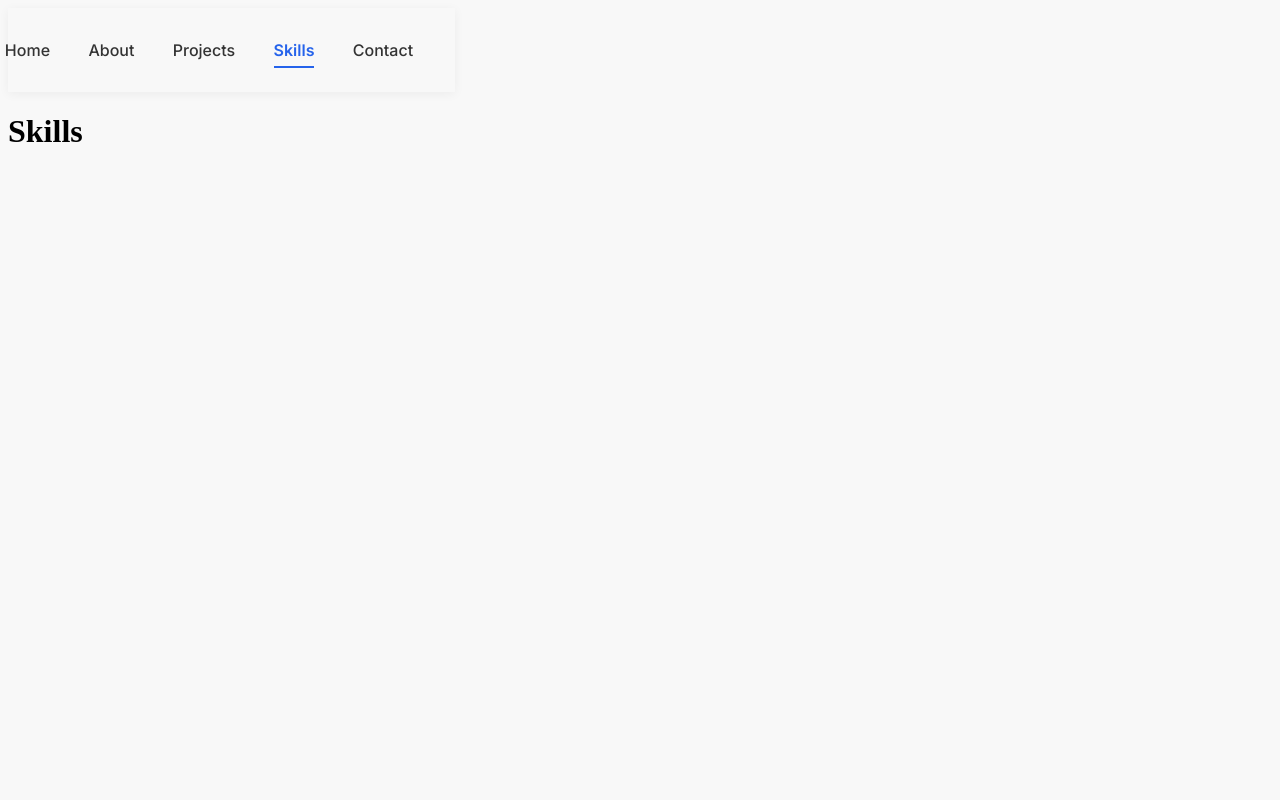
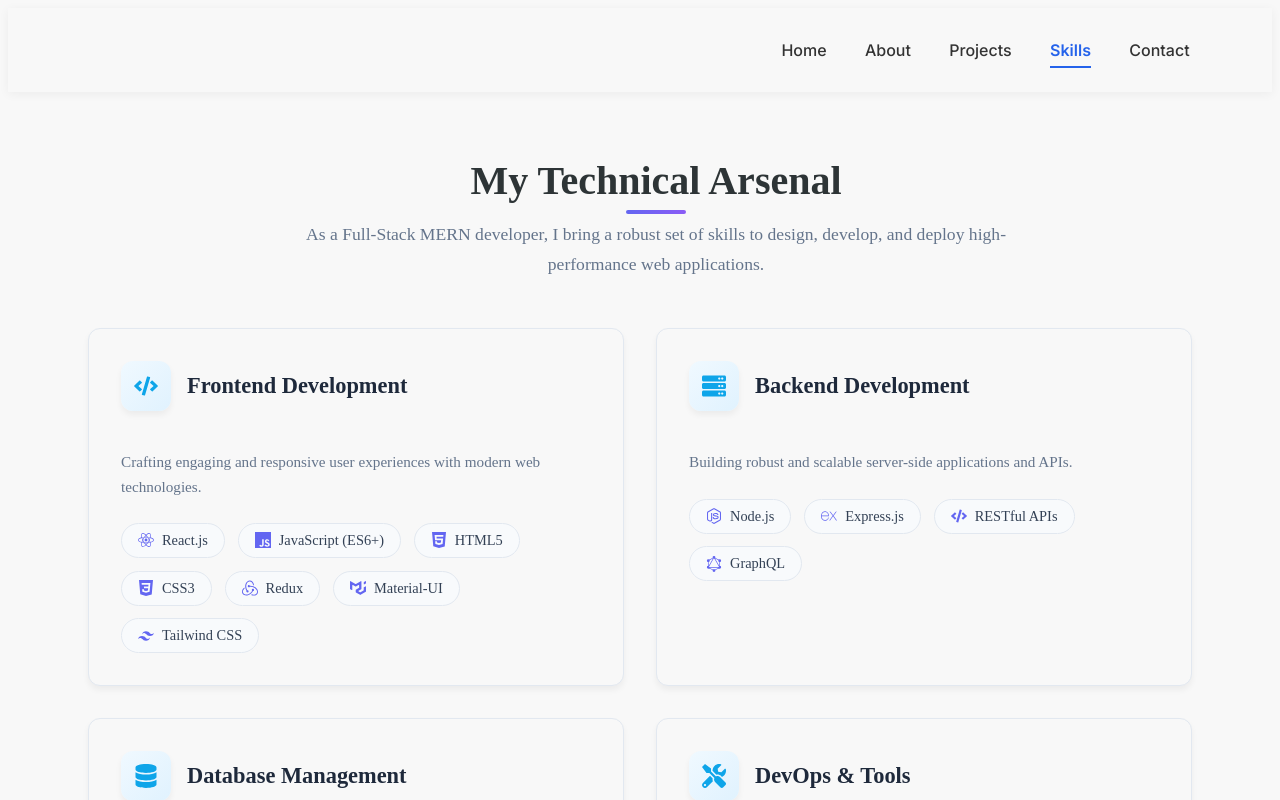
Before and after one commit to silent-knight19/portfolio, a React (Vite) app in the folder my-portfolio/: page /skills in a window 1280 px wide. Shown: the top 800 px of the page. Built offline with nearby package versions, Linux system fonts and the light colour scheme.

Commit message:
completed skills page

```diff
--- a/my-portfolio/package.json
+++ b/my-portfolio/package.json
@@ -10,8 +10,10 @@
     "preview": "vite preview"
   },
   "dependencies": {
+    "framer-motion": "^12.23.7",
     "react": "^19.1.0",
     "react-dom": "^19.1.0",
+    "react-icons": "^5.5.0",
     "react-router-dom": "^7.7.0"
   },
   "devDependencies": {
--- a/my-portfolio/src/About/AboutPage.jsx
+++ b/my-portfolio/src/About/AboutPage.jsx
@@ -17,14 +17,14 @@ function AboutPage() {
             </div>
 
             <div className='about'>
-                <h3>My Development Approach</h3>
+                <h3 style={{fontSize:"2rem"}}>My Development Approach</h3>
                 <p>I write code with the next developer in mind — whether that's a teammate or future me. I'm still learning the balance between over-engineering and building for scale, but I've found that starting simple and refactoring when needed usually works better than trying to predict every future requirement.</p>
 
                 <p>When I encounter bugs or performance issues, I don't just fix the symptom — I dig into why it happened. This curiosity has taught me more about how systems work than any tutorial ever could.</p>
             </div>
 
             <div className='about'>
-                <h3>Recent Learning Experiences</h3>
+                <h3 style={{fontSize:"2rem"}}>Recent Learning Experiences</h3>
                 <p>While building my collaborative editor project, I ran into my first real concurrency challenge when multiple users were editing simultaneously. I spent days researching operational transforms and conflict resolution before settling on a simpler approach that works for my current scope. It was humbling but taught me the value of incremental complexity.</p>
 
                 <p>I recently refactored a personal project from prop drilling hell to using Context API. The improvement in code readability was immediate, and it made me realize how much I'd been fighting React instead of working with it.</p>
@@ -33,7 +33,7 @@ function AboutPage() {
             </div>
 
             <div className='about'>
-                <h3>What I'm Learning Now</h3>
+                <h3 style={{fontSize:"2rem"}}>What I'm Learning Now</h3>
                 <p>System design fascinates me, but I'm honest about being a beginner. I'm working through case studies, understanding how to think about trade-offs between consistency and availability, and learning why certain patterns exist before trying to apply them.</p>
 
                 <p>TypeScript is becoming second nature, though I still occasionally fight with the compiler when trying to type complex React patterns. The safety it provides is worth the learning curve.</p>
@@ -42,7 +42,7 @@ function AboutPage() {
             </div>
 
             <div className='about'>
-                <h3>How I Work</h3>
+                <h3 style={{fontSize:"2rem"}}>How I Work</h3>
                 <p>I believe in writing code that explains itself, but I'm not dogmatic about it. Sometimes a well-placed comment is better than trying to make the code "self-documenting" at the expense of readability.</p>
 
                 <p>I test the critical paths of my applications, but I'm still learning where to draw the line between useful tests and testing for the sake of coverage metrics.</p>
@@ -51,7 +51,7 @@ function AboutPage() {
             </div>
 
             <div className='about'>
-                <h3>Looking Forward</h3>
+                <h3 style={{fontSize:"2rem"}}>Looking Forward</h3>
                 <p>I want to build systems that can grow without breaking. I'm working on understanding the principles behind good architecture rather than just copying patterns I've seen elsewhere.</p>
 
                 <p>My goal is to become the kind of developer who can see the bigger picture while still caring about the details — someone who can balance technical excellence with practical delivery.</p>
--- a/my-portfolio/src/App.jsx
+++ b/my-portfolio/src/App.jsx
@@ -5,7 +5,7 @@ import Hero1 from "./landingPage/Hero1";
 import AboutPage from "./About/AboutPage";
 import Contact from "./contact/Contact";
 import Projects from "./projects/Projects";
-import Skills from "./skills/Skills";
+import Skills from "./skills/skills";
 function App() {
   return (
     <Router>
--- /dev/null
+++ b/my-portfolio/src/skills/Skills.css
@@ -0,0 +1,207 @@
+/* Skills Section */
+.skills-section {
+  min-height: 100vh;
+  width: 100%;
+  padding: 2rem 5rem;
+  background-color: #f8f8f8;
+  display: flex;
+  flex-direction: column;
+  justify-content: center;
+  box-sizing: border-box;
+}
+
+.section-header {
+  text-align: center;
+  margin-bottom: 3rem;
+  width: 100%;
+  max-width: 1200px;
+  margin-left: auto;
+  margin-right: auto;
+  padding: 0 1rem;
+}
+
+.section-header h2 {
+  font-size: 2.5rem;
+  color: #2d3436;
+  margin-bottom: 1rem;
+  font-weight: 700;
+  position: relative;
+  display: inline-block;
+}
+
+.section-header h2::after {
+  content: '';
+  position: absolute;
+  width: 60px;
+  height: 4px;
+  background: linear-gradient(90deg, #6366f1, #8b5cf6);
+  bottom: -10px;
+  left: 50%;
+  transform: translateX(-50%);
+  border-radius: 2px;
+}
+
+.section-header p {
+  font-size: 1.1rem;
+  color: #64748b;
+  max-width: 700px;
+  margin: 0 auto;
+  line-height: 1.7;
+}
+
+/* Skills Grid */
+/* Corrected */
+.skills-grid {
+    display: grid;
+    grid-template-columns: repeat(2, 1fr);
+    gap: 2rem;
+    /* ...other styles */
+  }
+
+/* Skill Category Card */
+.skill-category {
+  background: #f8f8f8;
+  border-radius: 12px;
+  padding: 2rem;
+  box-shadow: 0 4px 6px rgba(0, 0, 0, 0.05);
+  transition: all 0.3s ease;
+  border: 1px solid #e2e8f0;
+  position: relative;
+  overflow: hidden;
+  height: 100%;
+  box-sizing: border-box;
+  display: flex;
+  flex-direction: column;
+}
+
+.skill-category::before {
+  content: '';
+  position: absolute;
+  top: 0;
+  left: 0;
+  width: 100%;
+  height: 4px;
+  background: linear-gradient(90deg, #6366f1, #8b5cf6);
+  transform: scaleX(0);
+  transform-origin: left;
+  transition: transform 0.3s ease;
+}
+
+.skill-category:hover::before {
+  transform: scaleX(1);
+}
+
+.skill-header {
+  display: flex;
+  align-items: center;
+  margin-bottom: 1.5rem;
+}
+
+.icon-wrapper {
+  width: 50px;
+  height: 50px;
+  border-radius: 12px;
+  background: linear-gradient(135deg, #f0f9ff, #e0f2fe);
+  display: flex;
+  align-items: center;
+  justify-content: center;
+  margin-right: 1rem;
+  color: #0ea5e9;
+  font-size: 1.5rem;
+  box-shadow: 0 4px 6px rgba(0, 0, 0, 0.05);
+}
+
+.skill-header h3 {
+  font-size: 1.4rem;
+  color: #1e293b;
+  margin: 0;
+  font-weight: 600;
+}
+
+.skill-description {
+  color: #64748b;
+  margin-bottom: 1.5rem;
+  line-height: 1.6;
+  font-size: 0.95rem;
+}
+
+/* Skills List */
+.skills-list {
+  display: flex;
+  flex-wrap: wrap;
+  gap: 0.8rem;
+}
+
+.skill-item {
+  background: #f8fafc;
+  padding: 0.5rem 1rem;
+  border-radius: 20px;
+  display: flex;
+  align-items: center;
+  font-size: 0.9rem;
+  color: #334155;
+  border: 1px solid #e2e8f0;
+  transition: all 0.2s ease;
+}
+
+.skill-item:hover {
+  background: #f1f5f9;
+  transform: translateY(-2px);
+}
+
+.skill-item .skill-icon {
+  margin-right: 0.5rem;
+  color: #6366f1;
+  display: flex;
+  align-items: center;
+  font-size: 1rem;
+}
+
+/* Responsive Design */
+@media (max-width: 768px) {
+  .skills-section {
+    padding: 3rem 0;
+  }
+
+  .skills-grid {
+    grid-template-columns: 1fr;
+    padding: 0 1.5rem;
+    gap: 1.5rem;
+  }
+
+  .section-header {
+    margin-bottom: 2.5rem;
+  }
+
+  .section-header h2 {
+    font-size: 2rem;
+  }
+
+  .section-header p {
+    font-size: 1rem;
+    padding: 0 1rem;
+  }
+}
+
+@media (max-width: 480px) {
+  .skills-section {
+    padding: 2.5rem 0;
+  }
+
+  .skills-grid {
+    padding: 0 1rem;
+    gap: 1.25rem;
+  }
+
+  .skill-category {
+    padding: 1.5rem 1.25rem;
+  }
+
+  .skill-header h3 {
+    font-size: 1.25rem;
+  }
+
+  .section-header h2 {
+    font-size: 1.75rem;
+  }
+}
--- a/my-portfolio/src/skills/Skills.jsx
+++ b/my-portfolio/src/skills/Skills.jsx
@@ -1,9 +1,124 @@
-import React from 'react'
- function skills() {
-    return (
-        <div>
-            <h1>Skills</h1>
-        </div>
-    )
-}
-export default skills;
+import React from 'react';
+import { FaReact, FaNodeJs, FaDatabase, FaCode, FaServer, FaTools, FaGithub, FaAws } from 'react-icons/fa';
+import { SiJavascript, SiHtml5, SiCss3, SiMongodb, SiExpress, SiRedux, SiTailwindcss, SiMui, SiGraphql, SiJest } from 'react-icons/si';
+import { motion } from 'framer-motion';
+import './Skills.css';
+
+const skillsData = [
+  {
+    title: 'Frontend Development',
+    icon: <FaCode className="skill-icon" />,
+    description: 'Crafting engaging and responsive user experiences with modern web technologies.',
+    skills: [
+      { name: 'React.js', icon: <FaReact /> },
+      { name: 'JavaScript (ES6+)', icon: <SiJavascript /> },
+      { name: 'HTML5', icon: <SiHtml5 /> },
+      { name: 'CSS3', icon: <SiCss3 /> },
+      { name: 'Redux', icon: <SiRedux /> },
+      { name: 'Material-UI', icon: <SiMui /> },
+      { name: 'Tailwind CSS', icon: <SiTailwindcss /> },
+    ]
+  },
+  {
+    title: 'Backend Development',
+    icon: <FaServer className="skill-icon" />,
+    description: 'Building robust and scalable server-side applications and APIs.',
+    skills: [
+      { name: 'Node.js', icon: <FaNodeJs /> },
+      { name: 'Express.js', icon: <SiExpress /> },
+      { name: 'RESTful APIs', icon: <FaCode /> },
+      { name: 'GraphQL', icon: <SiGraphql /> },
+    ]
+  },
+  {
+    title: 'Database Management',
+    icon: <FaDatabase className="skill-icon" />,
+    description: 'Designing and optimizing databases for performance and scalability.',
+    skills: [
+      { name: 'MongoDB', icon: <SiMongodb /> },
+      { name: 'Mongoose ODM', icon: <FaDatabase /> },
+      { name: 'Database Optimization', icon: <FaTools /> },
+    ]
+  },
+  {
+    title: 'DevOps & Tools',
+    icon: <FaTools className="skill-icon" />,
+    description: 'Version control, testing, and deployment workflows.',
+    skills: [
+      { name: 'Git & GitHub', icon: <FaGithub /> },
+      { name: 'AWS', icon: <FaAws /> },
+      { name: 'Jest', icon: <SiJest /> },
+      { name: 'Agile/Scrum', icon: <FaTools /> },
+    ]
+  }
+];
+
+const Skills = () => {
+  const container = {
+    hidden: { opacity: 0 },
+    show: {
+      opacity: 1,
+      transition: {
+        staggerChildren: 0.2
+      }
+    }
+  };
+
+  const item = {
+    hidden: { opacity: 0, y: 20 },
+    show: { opacity: 1, y: 0, transition: { duration: 0.5 } }
+  };
+
+  return (
+    <section id="skills" className="skills-section" style={{backgroundColor:"#f8f8f8",width:"100%",margin:"auto"}}>
+      <div className="container">
+        <motion.div
+          className="section-header"
+          initial={{ opacity: 0, y: -20 }}
+          whileInView={{ opacity: 1, y: 0 }}
+          viewport={{ once: true }}
+          transition={{ duration: 0.5 }}
+        >
+          <h2>My Technical Arsenal</h2>
+          <p>As a Full-Stack MERN developer, I bring a robust set of skills to design, develop, and deploy high-performance web applications.</p>
+        </motion.div>
+
+        <motion.div
+          className="skills-grid"
+          variants={container}
+          initial="hidden"
+          whileInView="show"
+          viewport={{ once: true, margin: "-100px" }}
+        >
+          {skillsData.map((category, index) => (
+            <motion.div
+              key={index}
+              className="skill-category"
+              variants={item}
+              whileHover={{ y: -5, boxShadow: '0 10px 20px rgba(0,0,0,0.1)' }}
+              transition={{ type: 'spring', stiffness: 300 }}
+            >
+              <div className="skill-header">
+                <div className="icon-wrapper">
+                  {category.icon}
+                </div>
+                <h3>{category.title}</h3>
+              </div>
+              <p className="skill-description">{category.description}</p>
+              <div className="skills-list">
+                {category.skills.map((skill, skillIndex) => (
+                  <div key={skillIndex} className="skill-item">
+                    <span className="skill-icon">{skill.icon}</span>
+                    <span>{skill.name}</span>
+                  </div>
+                ))}
+              </div>
+            </motion.div>
+          ))}
+        </motion.div>
+      </div>
+    </section>
+  );
+};
+
+export default Skills;
```
Also changed, not shown: 1 other file (tests, documents, lock files or other folders).
